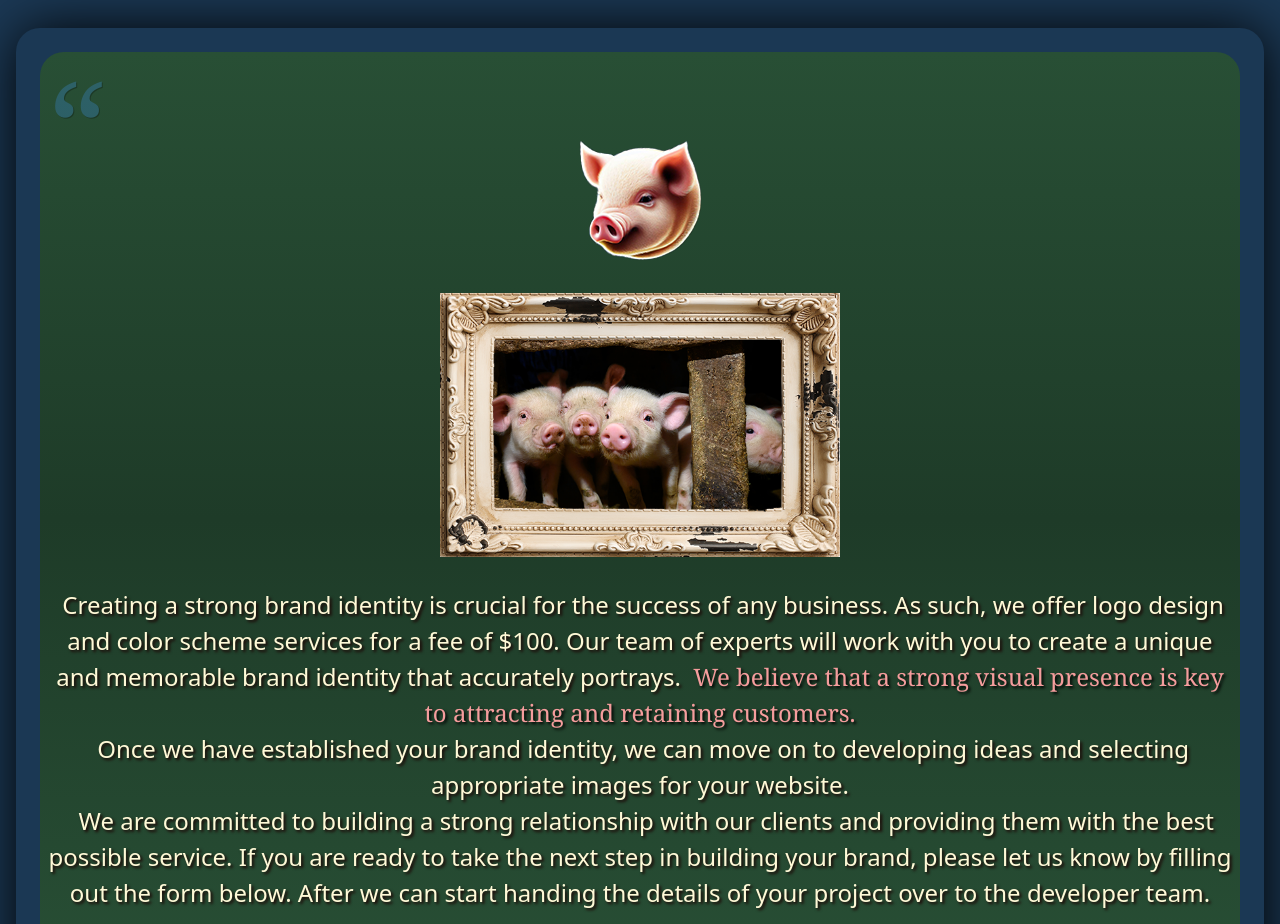
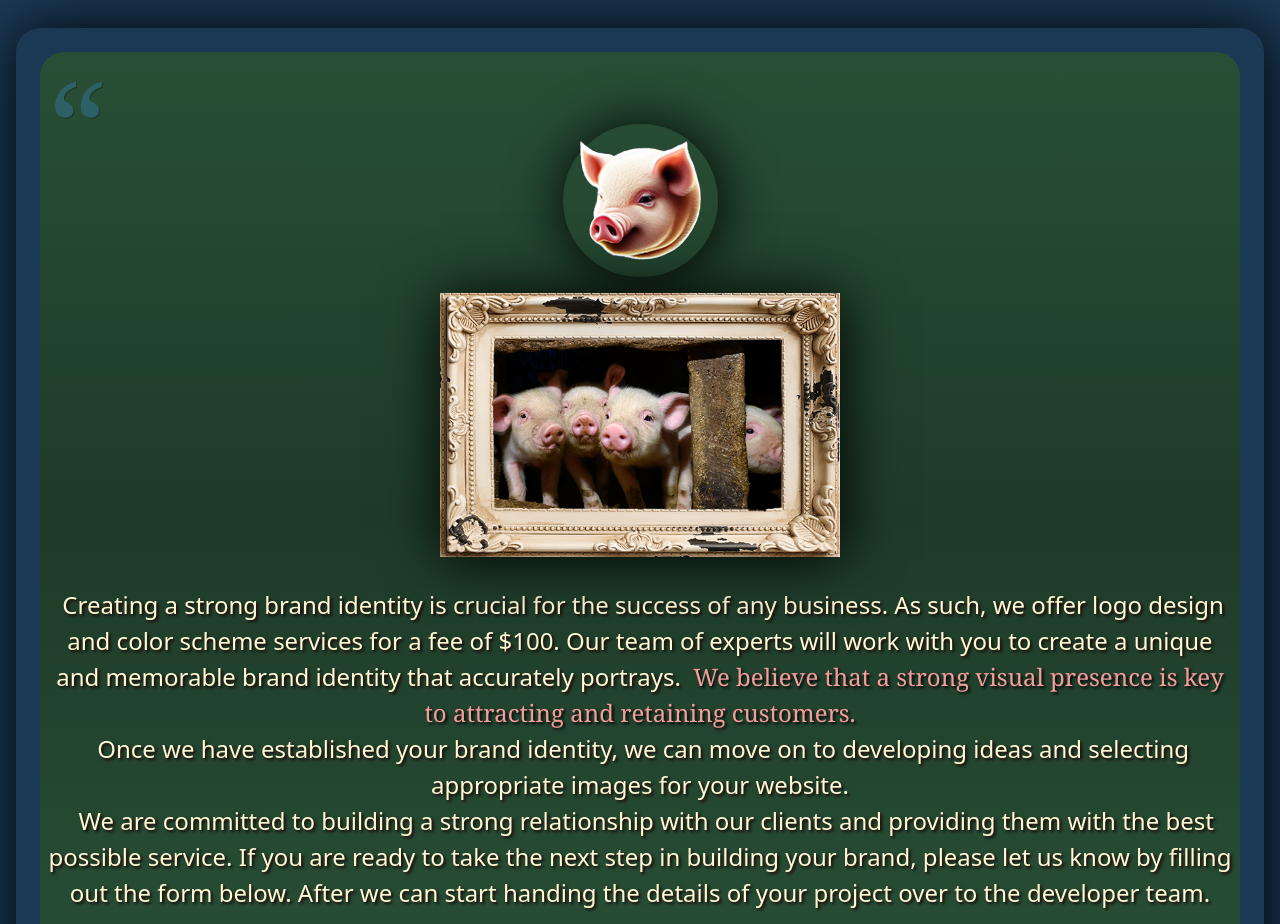
Before and after one commit to MyBaBB/MYBABB, a website: page build/index.html in a window 1280 px wide. Shown: the part 2200-3124 px from the top of the page. Drawn offline with Linux system fonts and the light colour scheme.

Commit message:
added some hrefs to the divs that are mostly  complete

```diff
--- a/build/index.html
+++ b/build/index.html
@@ -280,17 +280,23 @@ style="scroll-margin-top:95px;">
 
 <!-- xxxxxxxxxxxxxxx🐷⬆⬇️xxxxxxxxxxxxxxxx -->
 <a href="#piglets">
-  <div style="display: flex; justify-content: center;  padding: 1rem;">
-    <div class="relative content-center text-center">
+  <div style="width: fit-content; margin: 0 auto;" >
+  <div class="rounded-full hover:bg-varMEDBEAKTOP active:bg-varLIGHTBLUEFEATHER" style="display: flex; justify-content: center; padding: 1rem; box-shadow: 2px 2px 55px #000;">
+    <div  class="relative content-center text-center">
       <img src="./img/piggylogo.png" alt="Piggy Logo" title="Piggy Logo">
     </div>
   </div>
+</div>
+<!-- xxxxxxxxxxxxxxx🐷⬆️xxxxxxxxxxxxxxxx -->
 
-<!-- xxxxxxxxxxxxxxx🐷⬆️xxxxxxxxxxxxxxxx -->
+
+
+
+
 
 <!-- xxxxxxxxxxxxxxx🐷⬇️xxxxxxxxxxxxxxxx -->
 <div id="piglets" style="display: flex; justify-content: center;  padding: 1rem;">
-  <div class="relative content-center text-center">
+  <div style="box-shadow: 2px 2px 55px #000;" class="relative content-center text-center">
     <img src="./img/piglets.png" alt="piglets " width="400px" height="auto">
   </div>
 </div>
```
